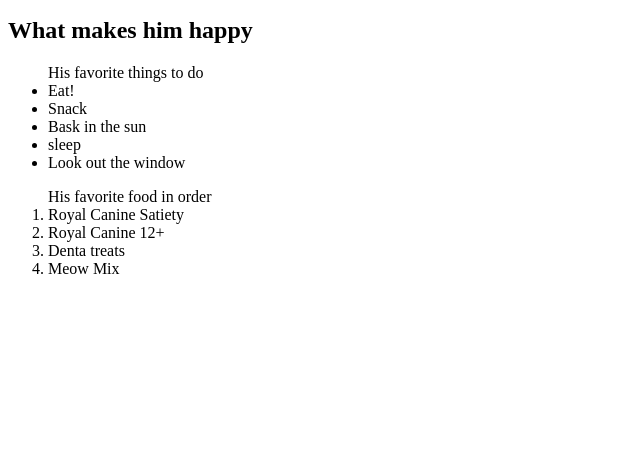
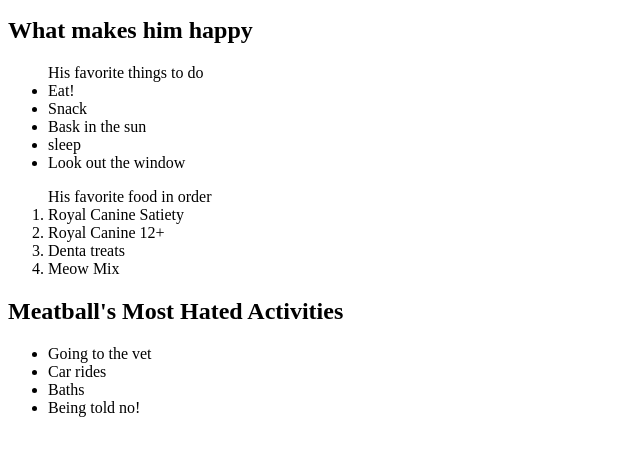
Before and after one commit to ohkkchoy/Pet-Website, a plain HTML site: page Casa-de-Meatball.html in a window 1280 px wide. Shown: the part 101-556 px from the top of the page, without its empty margins (0-640 px from the left). Drawn offline with Linux system fonts and the light colour scheme.

Commit message:
add Meatball's most hated activites

```diff
--- a/Casa-de-Meatball.html
+++ b/Casa-de-Meatball.html
@@ -24,5 +24,12 @@
     <li>Denta treats</li>
     <li>Meow Mix</li>
   </ol>
+  <h2> Meatball's Most Hated Activities</h2>
+  <ul>
+    <li>Going to the vet</li>
+    <li>Car rides</li>
+    <li>Baths</li>
+    <li>Being told no!</li>
+  </ul>
 </body>
 </html>
```
